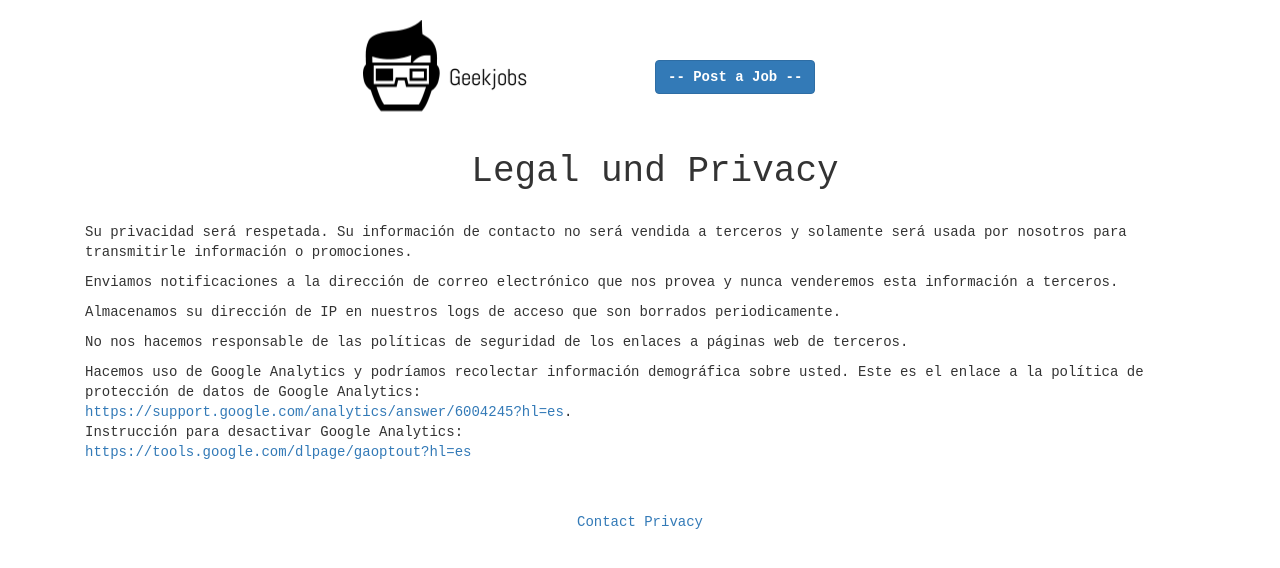
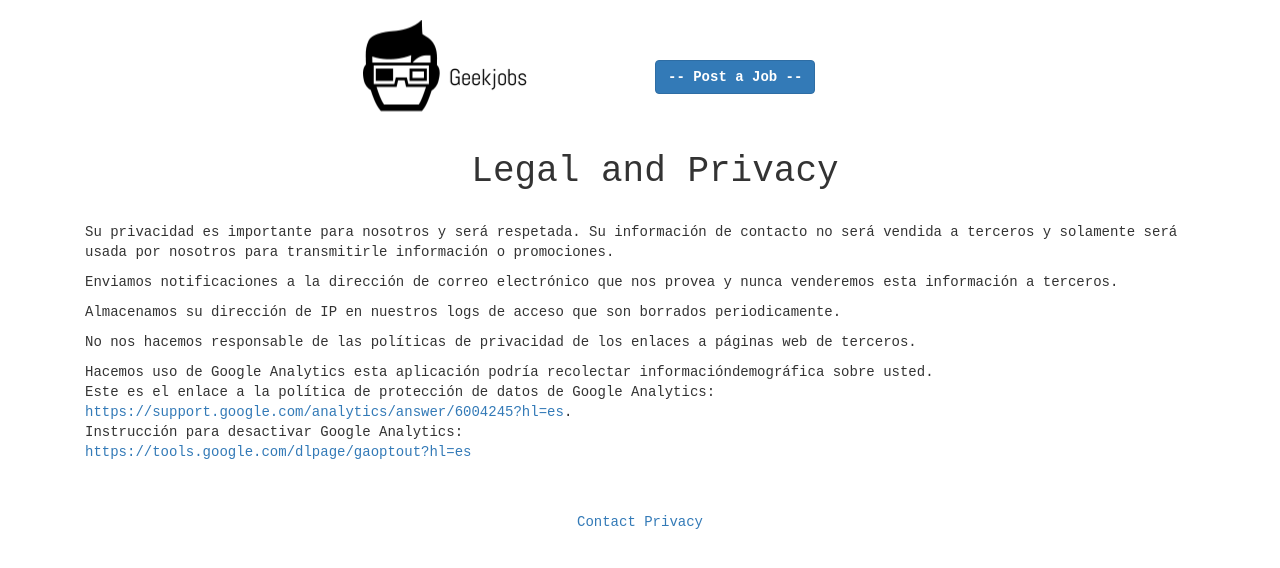
Before and after one commit to paconte/geekjobs, a Django app: template geekjobs/templates/es_privacy.html in a window 1280 px wide. Shown: the top 568 px of the page. Run offline with Django 3.2, Linux system fonts and the light colour scheme; the template is opened without the code that fills it, so the values that code supplies are empty; parts of the project's set-up code (start-up, migrations or seed data) failed here and were passed over; some libraries are stand-ins or nearby versions.

Commit message:
Localize privacy.

```diff
--- a/geekjobs/templates/de_privacy.html
+++ b/geekjobs/templates/de_privacy.html
@@ -1,10 +1,11 @@
 {% extends "base.html" %}
+{% load i18n %}
 
 {% block title %} Datenschutzerkärung {% endblock %}
 
 {% block content %}
 <div class="container">
-  <br/><h1 class="text-center">Legal und Privacy</h1><br/>
+  <br/><h1 class="text-center">{% trans 'Legal and Privacy' %}</h1><br/>
   <h2>Haftungsbeschränkung</h2>
     <p>Die Inhalte des Internetauftritts wurden mit größtmöglicher Sorgfalt und nach bestem Gewissen erstellt. Dennoch übernimmt der Anbieter dieser Webseite keine Gewähr für die Aktualität, Vollständigkeit und Richtigkeit der bereitgestellten Seiten und Inhalte.</p>
     <p>Als Diensteanbieter ist der Anbieter dieser Webseite gemäß § 7 Abs. 1 TMG für eigene Inhalte und bereitgestellte Informationen auf diesen Seiten nach den allgemeinen Gesetzen verantwortlich; nach den §§ 8 bis 10 TMG jedoch nicht verpflichtet, die übermittelten oder gespeicherten fremden Informationen zu überwachen. Eine Entfernung oder Sperrung dieser Inhalte erfolgt umgehend ab dem Zeitpunkt der Kenntnis einer konkreten Rechtsverletzung. Eine Haftung ist erst ab dem Zeitpunkt der Kenntniserlangung möglich.</p><br/>
--- a/geekjobs/templates/es_privacy.html
+++ b/geekjobs/templates/es_privacy.html
@@ -1,12 +1,13 @@
 {% extends "base.html" %}
+{% load i18n %}
 
 {% block title %}Privacy policy{% endblock %}
 
 {% block content %}
 <div class="container">
-  <br/><h1 class="text-center">Legal und Privacy</h1><br/>
+  <br/><h1 class="text-center">{% trans 'Legal and Privacy' %}</h1><br/>
   <p>
-    Su privacidad será respetada. Su información de contacto no será vendida a
+    Su privacidad es importante para nosotros y será respetada. Su información de contacto no será vendida a
     terceros y solamente será usada por nosotros para transmitirle información o
     promociones.
   </p>
@@ -19,13 +20,12 @@
     periodicamente.
   </p>
   <p>
-    No nos hacemos responsable de las políticas de seguridad de los enlaces a
+    No nos hacemos responsable de las políticas de privacidad de los enlaces a
     páginas web de terceros.
   </p>
   <p>
-    Hacemos uso de Google Analytics y podríamos recolectar información
-    demográfica sobre usted. Este es el enlace a la política de protección de
-    datos de Google Analytics:<br/>
+    Hacemos uso de Google Analytics esta aplicación podría recolectar informacióndemográfica sobre usted.<br/>
+    Este es el enlace a la política de protección de datos de Google Analytics:<br/>
     <a href="https://support.google.com/analytics/answer/6004245?hl=es">https://support.google.com/analytics/answer/6004245?hl=es</a>.<br/>
     Instrucción para desactivar Google Analytics:<br/>
     <a href="https://tools.google.com/dlpage/gaoptout?hl=es">https://tools.google.com/dlpage/gaoptout?hl=es</a>
--- a/geekjobs/templates/privacy.html
+++ b/geekjobs/templates/privacy.html
@@ -1,10 +1,11 @@
 {% extends "base.html" %}
+{% load i18n %}
 
 {% block title %}Privacy policy{% endblock %}
 
 {% block content %}
 <div class="container">
-  <br/><h1 class="text-center">Legal und Privacy</h1><br/>
+  <br/><h1 class="text-center">{% trans 'Legal and Privacy' %}</h1><br/>
   <p>
     We respect your privacy. Your contact information will never be sold
     to third-parties and we strictly limit the volume of informational and
```
Also changed, not shown: geekjobs/locale/de/LC_MESSAGES/django.po, geekjobs/locale/es/LC_MESSAGES/django.po, 2 other files.
